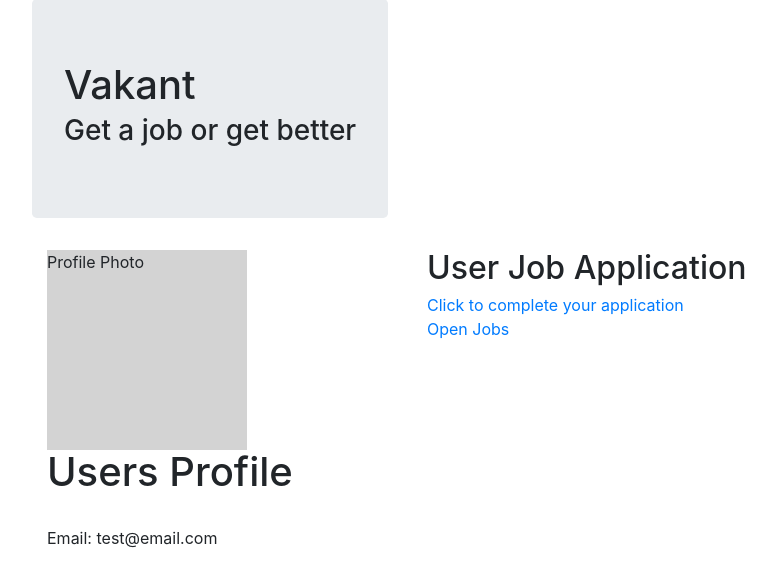
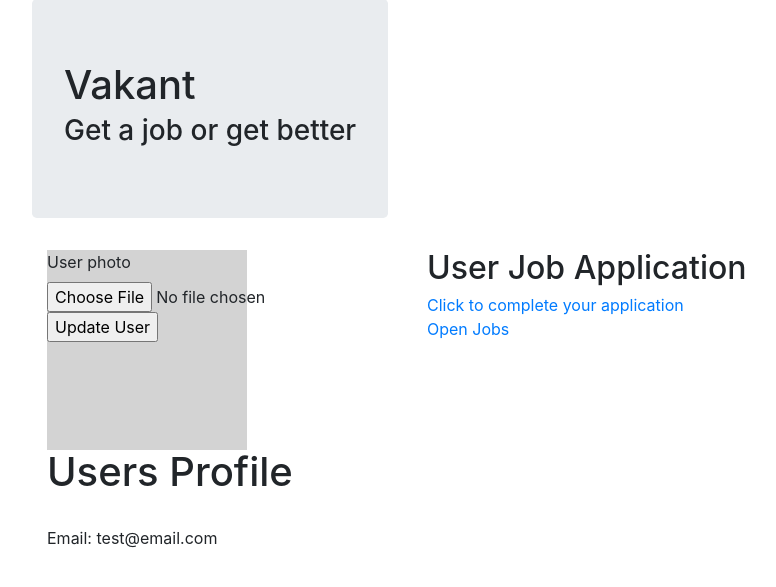
Before and after one commit to tahbristol/Vakant, a Rails app: page /users/3 in a window 1280 px wide. Shown: the part 191-778 px from the top of the page, without its empty margins (38-814 px from the left). Run offline with Rails 7, Linux system fonts and the light colour scheme; data comes from the database, SQL or seed files in the repository; both versions use the stored data as it was after the commit; parts of the project's set-up code (start-up, migrations or seed data) failed here and were passed over; some libraries are stand-ins or nearby versions.

Commit message:
added paperclip and user_photo

```diff
--- a/app/controllers/users_controller.rb
+++ b/app/controllers/users_controller.rb
@@ -26,5 +26,22 @@ class UsersController < ApplicationController
   #  binding.pry
     @user = User.find(params[:id])
     @job_app = @user.job_application
+    #binding.pry
+  end
+
+  def edit
+    @user = current_user
+  end
+
+  def update
+    @user = current_user
+    @user.update(user_params)
+    redirect_to user_path(@user)
+  end
+
+private
+
+  def user_params
+    params.require(:user).permit(:user_photo)
   end
 end
--- a/app/models/user.rb
+++ b/app/models/user.rb
@@ -6,7 +6,8 @@ class User < ApplicationRecord
   has_many :job_users
   has_many :jobs, through: :job_users
   has_one :job_application
-
+  has_attached_file :user_photo, default_url: ':style/default.png', styles: { thumb: "200x200>" }
+  validates_attachment_content_type :user_photo, content_type: /\Aimage\/.*\z/
 
   def full_name
     if self.job_application
--- a/app/views/users/show.html.erb
+++ b/app/views/users/show.html.erb
@@ -1,5 +1,17 @@
 <div class="col-md-4">
- <div class="image-place" style="height:200px; width:200px; background-color: lightgrey;">Profile Photo</div>
+ <div class="image-place" style="height:200px; width:200px; background-color: lightgrey;">
+<% if @user.user_photo_file_name.nil? %>
+  <%= form_for @user, html: {multipart: true} do |f| %>
+    <%= f.label :user_photo %>
+    <%= f.file_field :user_photo %>
+    <%= f.submit %>
+    <%end%>
+  <%else%>
+    <%= image_tag @user.user_photo.url(:thumb) %>
+  <%end%>
+
+
+ </div>
  <div><h1>Users Profile</h1></br>
    <p>Email: <%= @user.email %><br>
 
--- a/config/routes.rb
+++ b/config/routes.rb
@@ -6,7 +6,7 @@ Rails.application.routes.draw do
   # For details on the DSL available within this file, see http://guides.rubyonrails.org/routing.html
 
   resources :job_applications, only: [:new, :create, :show, :edit, :update]
-  resources :users, only: [:index, :show]
+  resources :users, only: [:index, :show, :edit, :update]
   resources :organizations, only: [:index, :show]
   get 'organizations/:id/jobs', to: 'organizations#jobs'
   resources :jobs do
```
Also changed, not shown: db/migrate/20171016202903_add_attachment_user_photo_to_users.rb (added, +11 -0 lines), Gemfile, Gemfile.lock, db/development.sqlite3, db/schema.rb, 3 other files.
